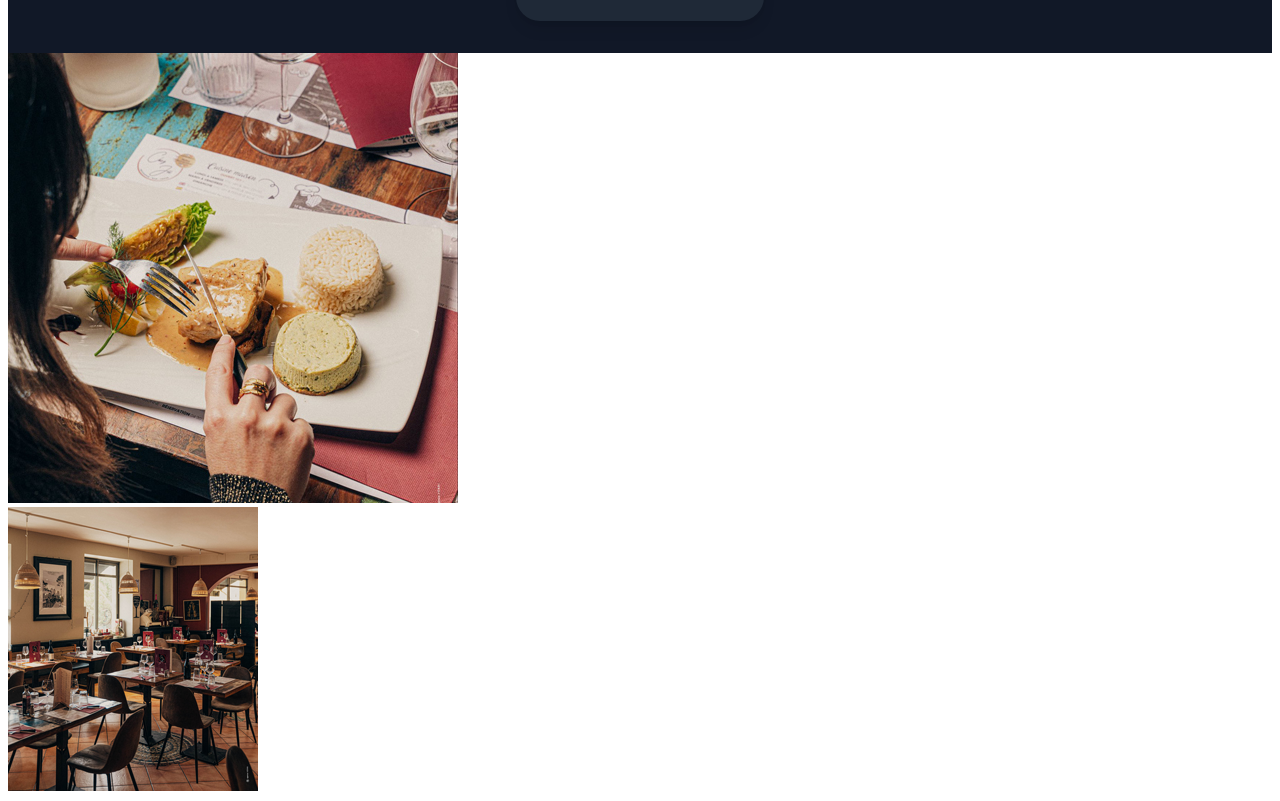
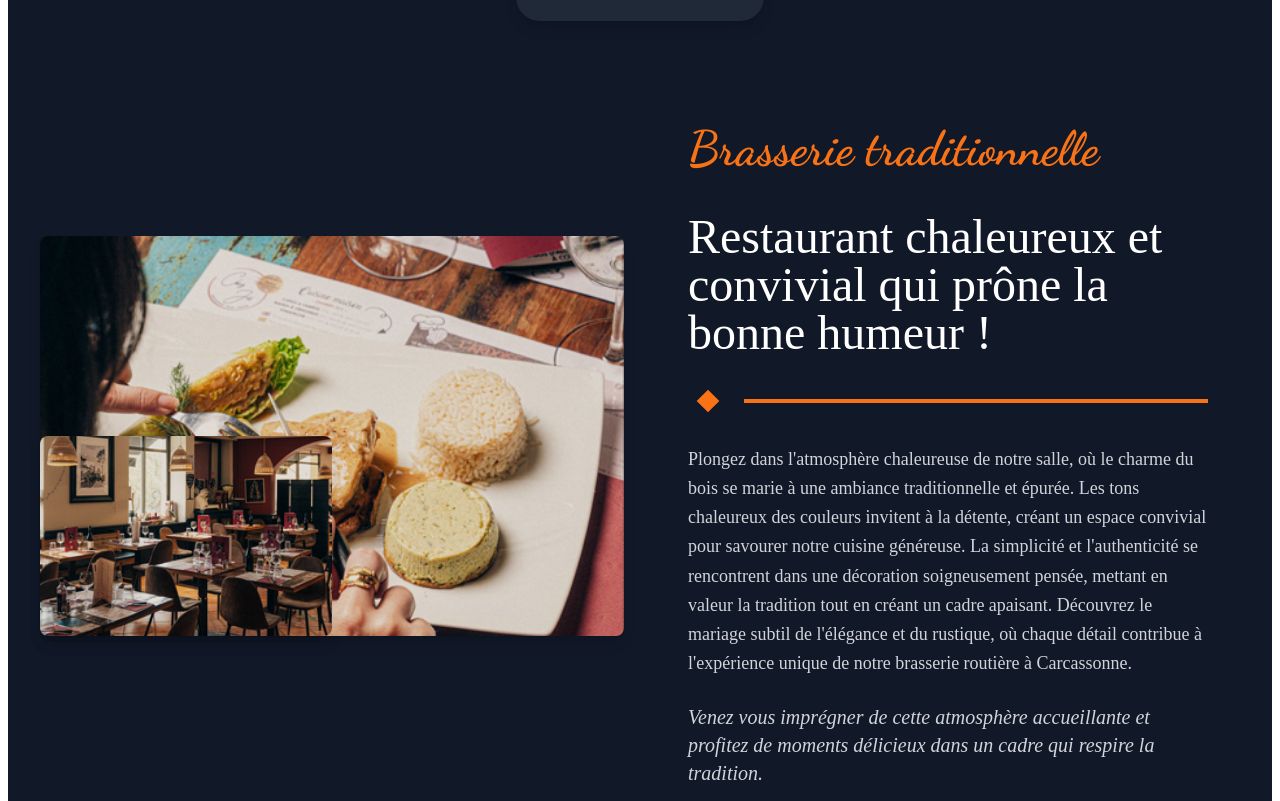
Before and after one commit to CaptainIgl00/BrasserieChezJu, a Nuxt app: page / in a window 1280 px wide. Shown: the part 1039-1840 px from the top of the page. Built offline with nearby package versions, Linux system fonts and the light colour scheme.

Commit message:
HeroComponent : amélioration de l'image du restaurant

```diff
--- a/components/HeroComponent.vue
+++ b/components/HeroComponent.vue
@@ -1,41 +1,41 @@
 <template>
-  <div class="hero-section bg-gray-900 min-h-screen p-8">
-    <div class="max-w-7xl mx-auto grid md:grid-cols-2 gap-8 items-center">
+  <div class="hero-section">
+    <div class="hero-container">
       <!-- Colonne des images -->
-      <div class="relative w-full h-[400px]">
+      <div class="image-column">
         <!-- Image du plat -->
-        <div class="w-[80%] h-[250px] relative z-10">
+        <div class="plat-image-wrapper">
           <img
             src="/images/plat-principal.jpg"
             alt="Plat gastronomique"
-            class="w-full h-full object-cover rounded-lg shadow-lg"
+            class="hero-image"
           />
         </div>
         <!-- Image du restaurant -->
-        <div class="w-[60%] h-[200px] absolute bottom-0 left-8 z-20">
+        <div class="restaurant-image-wrapper">
           <img
             src="/images/restaurant-interieur.png"
             alt="Intérieur du restaurant"
-            class="w-full h-full object-cover rounded-lg shadow-xl"
+            class="hero-image"
           />
         </div>
       </div>
 
       <!-- Colonne du texte -->
-      <div class="space-y-6 px-4 md:px-8">
+      <div class="text-column">
         <h2
-          class="text-orange-500 font-dancing-script text-4xl md:text-5xl"
+          class="hero-title"
           :style="{ fontFamily: 'Dancing Script, cursive' }"
         >
           {{ brasserie.title }}
         </h2>
 
-        <h3 class="text-3xl md:text-5xl text-white font-light leading-tight">
+        <h3 class="hero-subtitle">
           {{ brasserie.subtitle }}
         </h3>
 
         <!-- Séparateur décoratif -->
-        <div class="separator-container my-8 flex items-center">
+        <div class="separator-container">
           <div class="diamond-container">
             <div class="diamond-outer">
               <div class="diamond-inner"></div>
@@ -44,11 +44,11 @@
           <div class="separator-line"></div>
         </div>
 
-        <p class="text-gray-300 text-lg leading-relaxed">
+        <p class="hero-description">
           {{ brasserie.description }}
         </p>
 
-        <p class="text-gray-300 text-xl italic font-light mt-8">
+        <p class="hero-call-to-action">
           {{ brasserie.callToAction }}
         </p>
       </div>
@@ -83,51 +83,86 @@ export default {
 <style scoped>
 @import url('https://fonts.googleapis.com/css2?family=Dancing+Script:wght@400;700&display=swap');
 
-.hero-section img {
-  @apply transition-transform duration-300 ease-in-out;
+.hero-section {
+  @apply bg-gray-900 min-h-screen p-8;
 }
 
-.hero-section img:hover {
+.hero-container {
+  @apply max-w-7xl mx-auto grid md:grid-cols-2 gap-8 items-center;
+}
+
+.image-column {
+  @apply relative w-full h-[400px] flex items-center justify-center;
+}
+
+.plat-image-wrapper {
+  @apply w-[100%] h-[100%] relative z-10;
+}
+
+.restaurant-image-wrapper {
+  @apply w-1/2 h-1/2 absolute z-20 bottom-0 left-0 transform -translate-x-1/2 translate-y-1/2;
+}
+
+.hero-image {
+  @apply w-full h-full object-cover rounded-lg shadow-lg transition-transform duration-300 ease-in-out;
+}
+
+.hero-image:hover {
   @apply transform scale-105;
 }
 
-/* Styles pour le séparateur décoratif */
+.text-column {
+  @apply space-y-6 px-4 md:px-8;
+}
+
+.hero-title {
+  @apply text-orange-500 text-4xl md:text-5xl;
+  font-family: 'Dancing Script', cursive;
+}
+
+.hero-subtitle {
+  @apply text-3xl md:text-5xl text-white font-light leading-tight;
+}
+
+.hero-description {
+  @apply text-gray-300 text-lg leading-relaxed;
+}
+
+.hero-call-to-action {
+  @apply text-gray-300 text-xl italic font-light mt-8;
+}
+
 .separator-container {
-  @apply relative;
+  @apply my-8 flex items-center relative;
+  gap: 1rem;
 }
 
 .diamond-container {
-  @apply relative w-8 h-8;
+  @apply relative w-10 h-10 flex items-center justify-center;
 }
 
 .diamond-outer {
-  @apply absolute w-6 h-6 border-2 border-orange-500;
+  @apply w-8 h-8 border-2 border-orange-500 flex items-center justify-center;
   transform: rotate(45deg);
 }
 
 .diamond-inner {
-  @apply absolute w-3 h-3 bg-orange-500;
-  top: 50%;
-  left: 50%;
-  transform: translate(-50%, -50%);
+  @apply w-4 h-4 bg-orange-500;
 }
 
 .separator-line {
-  @apply h-px bg-orange-500;
-  width: 100px;
-  margin-left: 8px;
+  @apply h-1 bg-orange-500 flex-1;
 }
 
-/* Gestion des transitions et animations */
 .diamond-outer, .diamond-inner {
   @apply transition-all duration-300;
 }
 
 .separator-container:hover .diamond-outer {
-  @apply transform scale-110;
+  @apply transform rotate-90;
 }
 
 .separator-container:hover .diamond-inner {
-  @apply transform scale-110;
+  @apply transform rotate-90;
 }
 </style>
```
